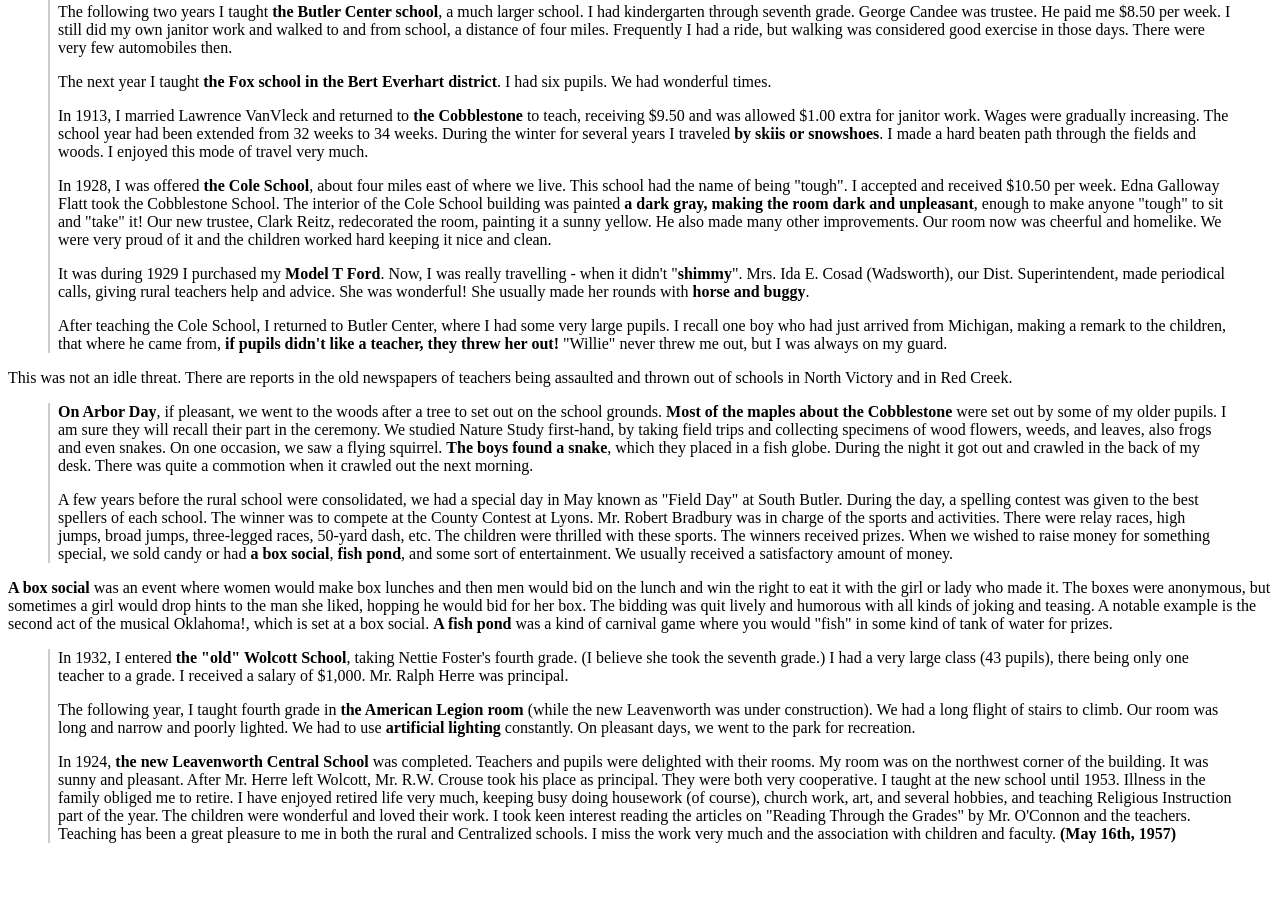
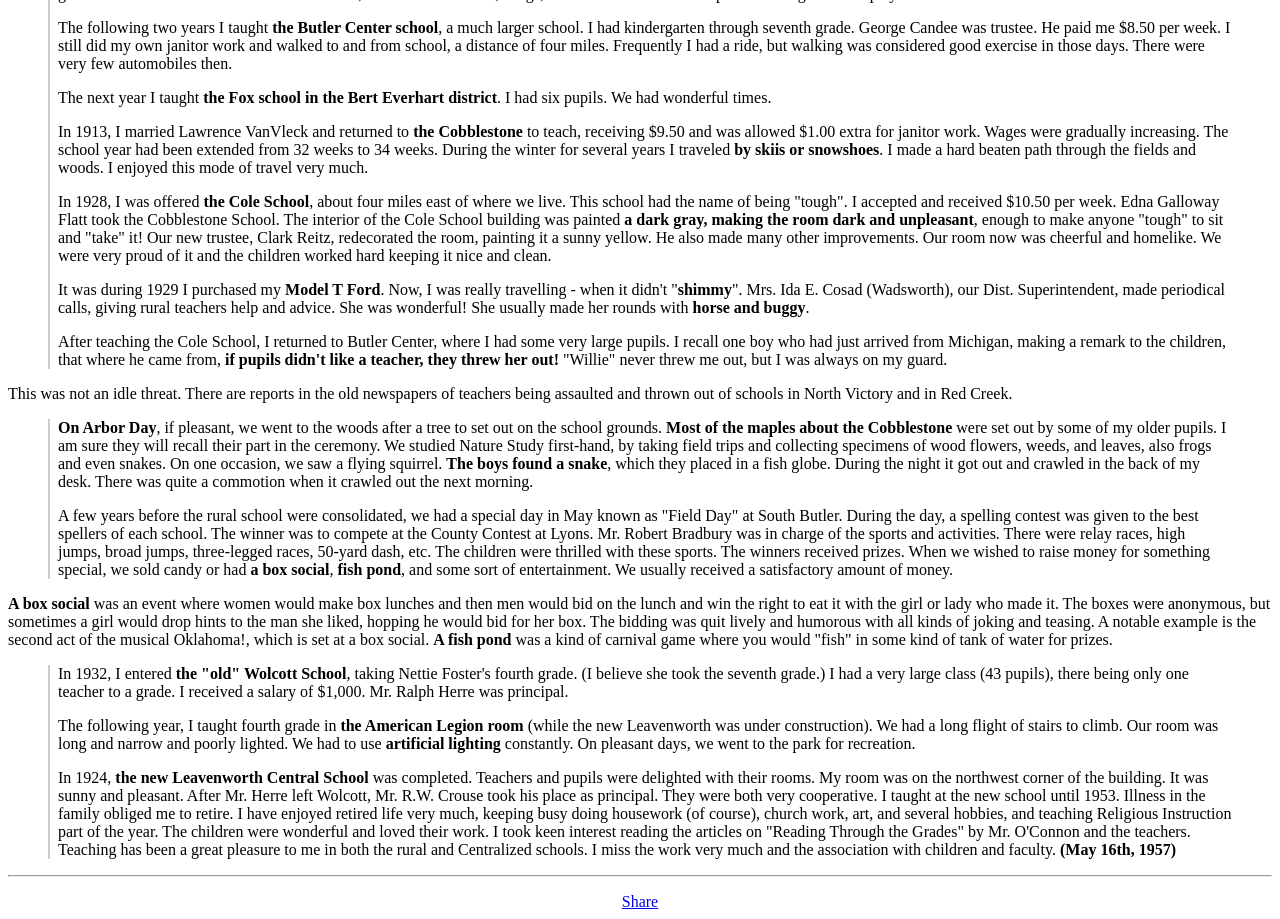
Before and after one commit to little-sodus-historical-society/little-sodus-historical-society.github.io, a plain HTML site: page Cole Schoolhouse in Butler.html in a window 1280 px wide. Shown: the part 1028-1947 px from the top of the page. Before the commit the page ends 1887 px from the top, so only its background shows below. Drawn offline with Linux system fonts and the light colour scheme.

Commit message:
Update Cole Schoolhouse in Butler.html

```diff
--- a/Cole Schoolhouse in Butler.html
+++ b/Cole Schoolhouse in Butler.html
@@ -28,6 +28,7 @@ blockquote
 <h1><center>Cole Schoolhouse in Butler</center></h1>
 <hr>
 <center><img src="Cole Schoolhouse in Butler.jpg"></center>
+<p>
 <center>
 <div class="fb-share-button" data-href="https://little-sodus-historical-society.github.io/Cole%20Schoolhouse%20in%20Butler.html" data-layout="" data-size=""><a target="_blank" href="https://www.facebook.com/sharer/sharer.php?u=https%3A%2F%2Flittle-sodus-historical-society.github.io%2FCole%2520Schoolhouse%2520in%2520Butler.html&amp;src=sdkpreparse" class="fb-xfbml-parse-ignore">Share</a></div></center>
 <hr>
@@ -77,4 +78,10 @@ The following year, I taught fourth grade in <b>the American Legion room</b> (wh
 <p>
 In 1924, <b>the new Leavenworth Central School</b> was completed. Teachers and pupils were delighted with their rooms. My room was on the northwest corner of the building. It was sunny and pleasant. After Mr. Herre left Wolcott, Mr. R.W. Crouse took his place as principal. They were both very cooperative. I taught at the new school until 1953. Illness in the family obliged me to retire. I have enjoyed retired life very much, keeping busy doing housework (of course), church work, art, and several hobbies, and teaching Religious Instruction part of the year. The children were wonderful and loved their work. I took keen interest reading the articles on "Reading Through the Grades" by Mr. O'Connon and the teachers. Teaching has been a great pleasure to me in both the rural and Centralized schools. I miss the work very much and the association with children and faculty. <b>(May 16th, 1957)</b>
 </blockquote>
+<hr>
+<p>
+<center>
+<div class="fb-share-button" data-href="https://little-sodus-historical-society.github.io/Cole%20Schoolhouse%20in%20Butler.html" data-layout="" data-size=""><a target="_blank" href="https://www.facebook.com/sharer/sharer.php?u=https%3A%2F%2Flittle-sodus-historical-society.github.io%2FCole%2520Schoolhouse%2520in%2520Butler.html&amp;src=sdkpreparse" class="fb-xfbml-parse-ignore">Share</a></div>
+</center>
+
 </body>
```
